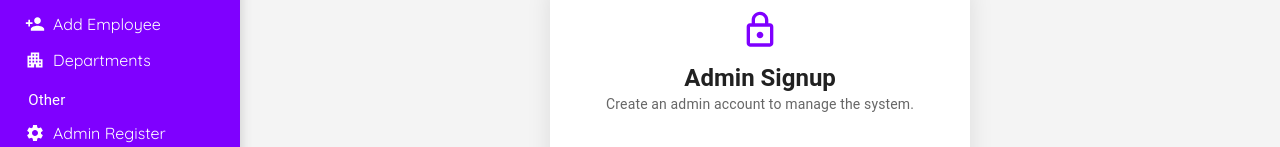
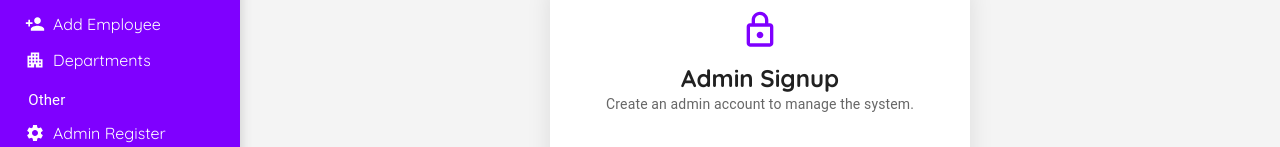
Before and after one commit to treehouseapps/Employee-Management-System, a Next.js app: page /adminRegister in a window 1280 px wide. Shown: the part 220-367 px from the top of the page. Built offline with nearby package versions, Linux system fonts and the light colour scheme.

Commit message:
updating

```diff
--- a/pages/adminRegister.js
+++ b/pages/adminRegister.js
@@ -55,7 +55,7 @@ export default function AdminSignup() {
                 >
                     <Box textAlign="center" mb={3}>
                         <LockOutlined sx={{ fontSize: 40, color: '#7F00FF' }} />
-                        <Typography variant="h5" fontWeight="bold" mt={1}>
+                        <Typography variant="h5" fontWeight="bold" mt={1} fontFamily={'Quicksand'}>
                             Admin Signup
                         </Typography>
                         <Typography variant="body2" color="text.secondary">
```
